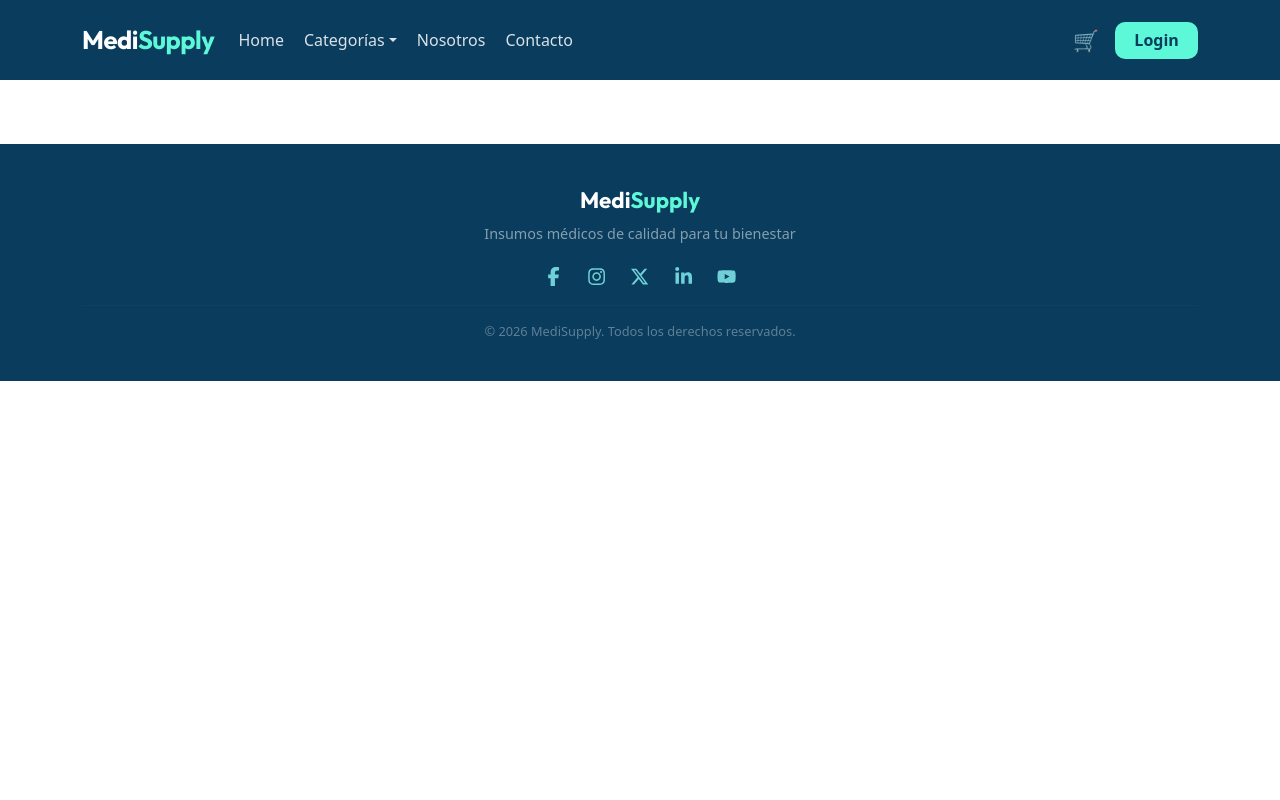
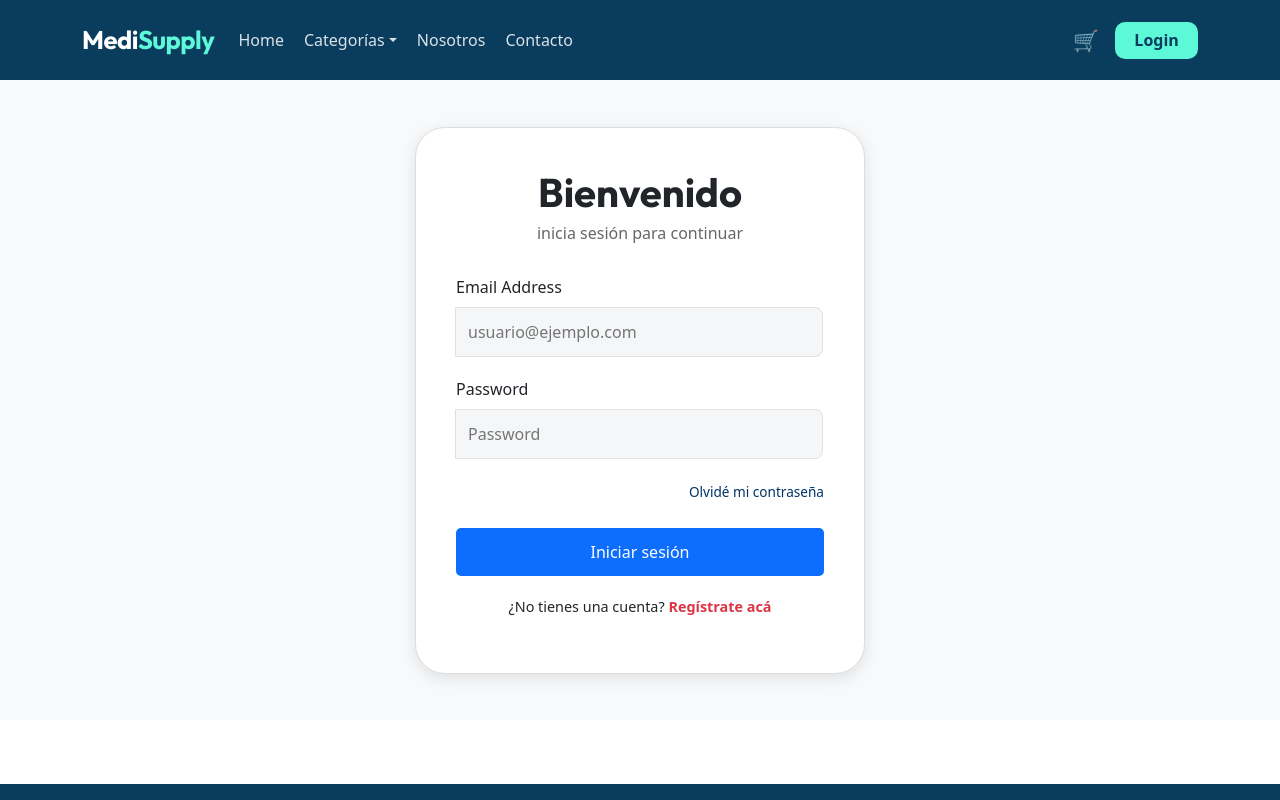
Before and after one commit to Darianpmorenoa/ecommerce-Insumos-Medicos-MediSupply-Fullstack, a React (Vite) app in the folder Cliente/: page /login in a window 1280 px wide. Shown: the top 800 px of the page. Built offline with nearby package versions, Linux system fonts and the light colour scheme.

Commit message:
implementacion del login

```diff
--- a/Cliente/src/App.jsx
+++ b/Cliente/src/App.jsx
@@ -2,6 +2,10 @@ import { Routes, Route } from 'react-router-dom'
 import Header from './components/Header'
 import Footer from './components/Footer'
 import Home from './pages/Home'
+import Login from './components/Login'
+import Register from './components/Register'
+import ResetPassword from './components/ResetPassword'
+
 
 function App() {
   return (
@@ -9,6 +13,9 @@ function App() {
       <Header />
       <Routes>
         <Route path="/" element={<Home />} />
+        <Route path="/login" element={<Login />} />
+        <Route path="/register" element={<Register />} />
+        <Route path="/ResetPassword" element={<ResetPassword />} />
       </Routes>
       <Footer />
     </>
--- /dev/null
+++ b/Cliente/src/components/Login.css
@@ -0,0 +1,97 @@
+.login-page {
+  display: flex;
+  justify-content: center;
+  align-items: center;
+  min-height: 80vh;
+  background-color: #f8f9fa;
+}
+
+.login-card {
+  background: white;
+  padding: 40px;
+  border-radius: 30px;
+  box-shadow: 0 4px 15px rgba(0, 0, 0, 0.1);
+  width: 100%;
+  max-width: 450px;
+  text-align: center;
+  border: 1px solid #ddd;
+}
+
+.login-card h1 {
+  font-size: 2.5rem;
+  margin-bottom: 5px;
+  font-weight: bold;
+}
+
+.subtitle {
+  color: #666;
+  margin-bottom: 30px;
+}
+
+.input-group {
+  display: flex;
+  flex-direction: column;
+  text-align: left;
+  margin-bottom: 20px;
+  width: 100%;
+}
+
+.input-group label {
+  margin-bottom: 8px;
+  font-weight: 500;
+}
+
+.input-group input {
+  width: 100%;
+  box-sizing: border-box;
+  padding: 12px;
+  border: 1px solid #e0e0e0;
+  border-radius: 8px;
+  background-color: #f4f6f8;
+}
+
+.password-wrapper {
+  position: relative;
+}
+
+.eye-icon {
+  position: absolute;
+  right: 10px;
+  top: 50%;
+  transform: translateY(-50%);
+  cursor: pointer;
+  color: #888;
+}
+
+.forgot-password {
+  text-align: right;
+  margin-bottom: 25px;
+}
+
+.forgot-password a {
+  font-size: 0.85rem;
+  color: #003366;
+  text-decoration: none;
+}
+
+.login-btn {
+  width: 100%;
+  padding: 12px;
+  background-color: #0d6efd;
+  color: white;
+  border: none;
+  border-radius: 5px;
+  font-size: 1rem;
+  cursor: pointer;
+  margin-bottom: 20px;
+}
+
+.register-text {
+  font-size: 0.9rem;
+}
+
+.register-text a {
+  color: #dc3545;
+  text-decoration: none;
+  font-weight: bold;
+}
--- /dev/null
+++ b/Cliente/src/components/Login.jsx
@@ -0,0 +1,61 @@
+import React, { useState } from 'react';
+import {useNavigate, Link } from 'react-router-dom'; // Importante para la navegación
+import './Login.css';
+
+export default function Login() {
+  const [email, setEmail] = useState('');
+  const [password, setPassword] = useState('');
+  const navigate = useNavigate();
+
+  const handleSubmit = (e) => {
+    e.preventDefault();
+    console.log('Login:', { email, password });
+
+    navigate('/');
+
+  };
+
+  return (
+    <div className="login-page">
+      <div className="login-card">
+        <h1>Bienvenido</h1>
+        <p className="subtitle">inicia sesión para continuar</p>
+
+        <form onSubmit={handleSubmit}>
+          <div className="input-group">
+            <label>Email Address</label>
+            <input
+              type="email"
+              placeholder="usuario@ejemplo.com"
+              value={email}
+              onChange={(e) => setEmail(e.target.value)}
+              required
+            />
+          </div>
+
+          <div className="input-group">
+            <label>Password</label>
+            <input
+              type="password"
+              placeholder="Password"
+              className="full-width-input"
+              value={password}
+              onChange={(e) => setPassword(e.target.value)}
+              required
+            />
+          </div>
+
+          <div className="forgot-password">
+            <Link to="/ResetPassword">Olvidé mi contraseña</Link>
+          </div>
+
+          <button type="submit" className="login-btn">Iniciar sesión</button>
+        </form>
+
+        <p className="register-text">
+          ¿No tienes una cuenta? <Link to="/register">Regístrate acá</Link>
+        </p>
+      </div>
+    </div>
+  );
+}
--- /dev/null
+++ b/Cliente/src/components/Register.jsx
@@ -0,0 +1,7 @@
+import React from 'react'
+
+export default function Register() {
+  return (
+    <div>Register</div>
+  )
+}
--- /dev/null
+++ b/Cliente/src/components/ResetPassword.jsx
@@ -0,0 +1,7 @@
+import React from 'react'
+
+export default function ResetPassword() {
+  return (
+    <div>ResetPassword </div>
+  )
+}
```
Also changed, not shown: Cliente/src/view/Home.jsx (added, +7 -0 lines), Cliente/src/view/Admi.jsx (added), Cliente/src/view/Auth.jsx (added), Cliente/src/view/Cart.jsx (added), Cliente/src/view/Checkout.jsx (added), Cliente/src/view/NotFound.jsx (added), Cliente/src/view/Profile.jsx (added).
